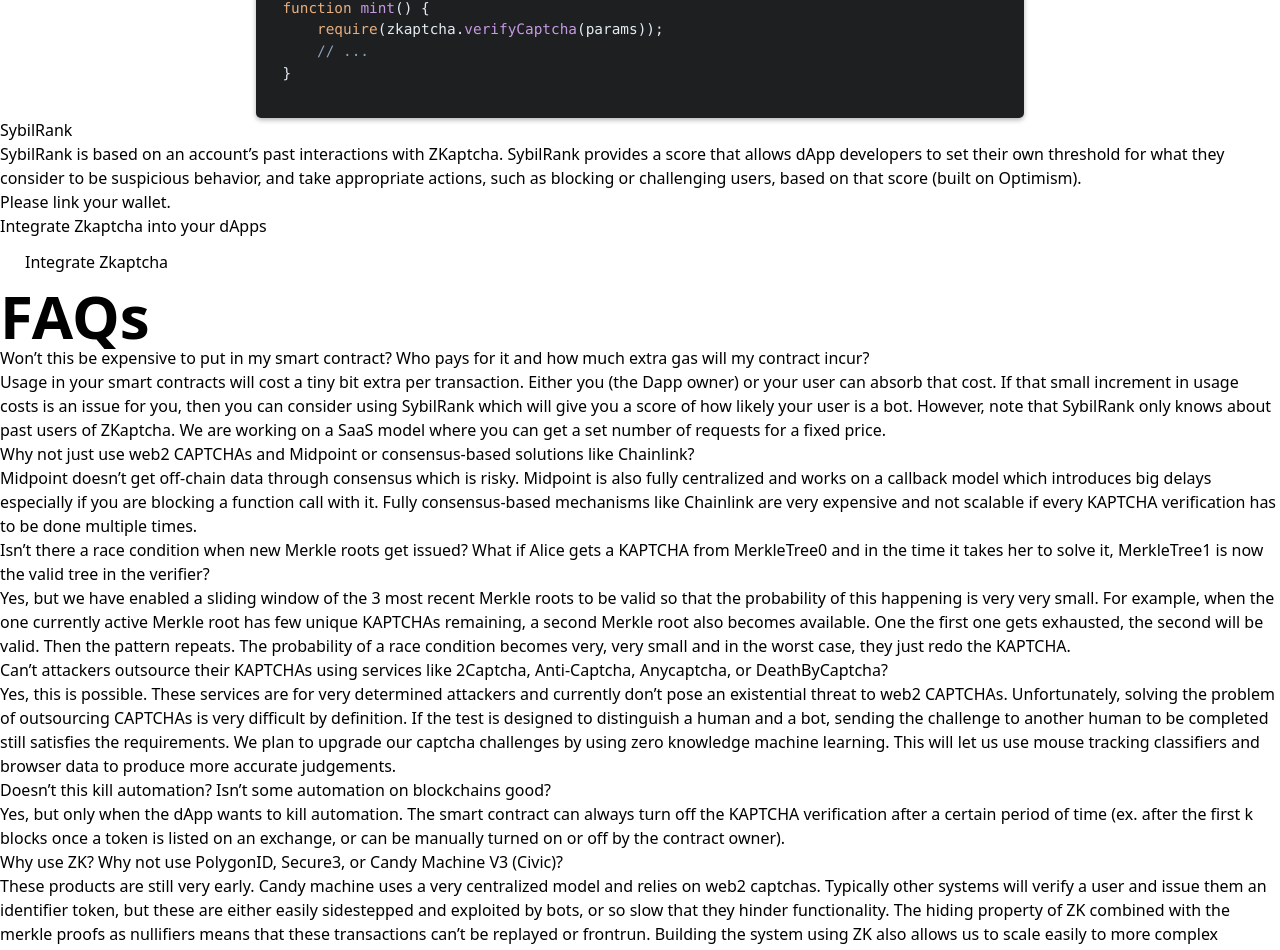
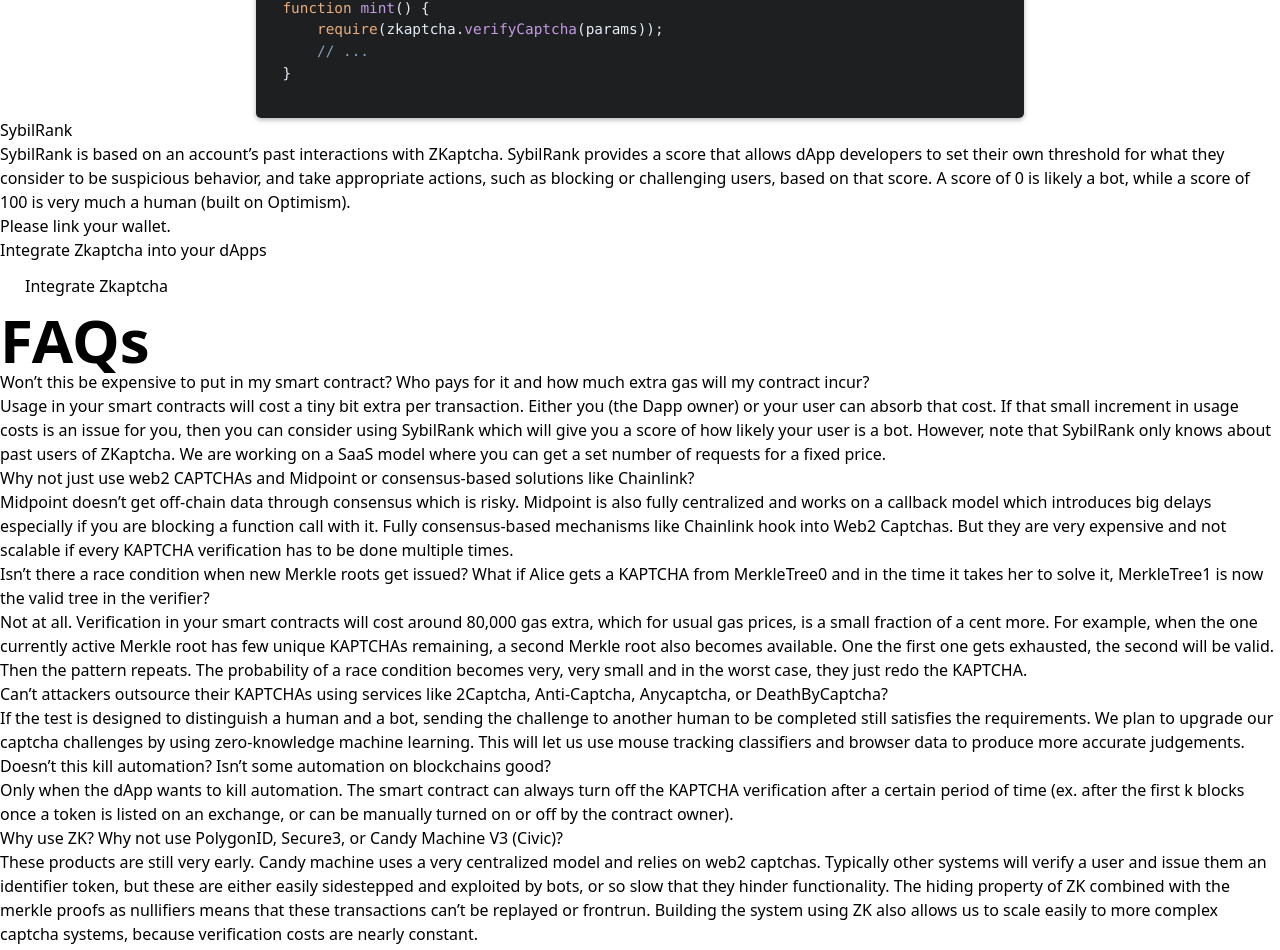
Before and after one commit to magidandrew/zkaptchaxyz, a React (Vite) app: page /Developers in a window 1280 px wide. Shown: the part 1514-2464 px from the top of the page. Built offline with nearby package versions, Linux system fonts and the light colour scheme.

Commit message:
faq edits + userhero import conflict

```diff
--- a/src/partials/DeveloperHero.jsx
+++ b/src/partials/DeveloperHero.jsx
@@ -46,7 +46,7 @@
                             Easy Integration and <br></br>Anti-Bot Reputation.
                         </h1>
                         <p className="text-xl text-slate-400 mb-10" data-aos="fade-up" data-aos-delay="100">
-                            Add our interface to your smart contract to use the ZKaptcha verifier (deployed on Scroll).
+                        Add a 4 line interface and a single require statement to use ZKaptcha in your smart contracts (deployed on Scroll).
                         </p>
                     </div>
 
@@ -63,7 +63,9 @@
                     SybilRank
                 </h1>
                 <p className="text-xl text-slate-400 mb-10" data-aos="fade-up" data-aos-delay="100">
-                    SybilRank is based on an account’s past interactions with ZKaptcha. SybilRank provides a score that allows dApp developers to set their own threshold for what they consider to be suspicious behavior, and take appropriate actions, such as blocking or challenging users, based on that score
+                    SybilRank is based on an account’s past interactions with ZKaptcha.
+                    SybilRank provides a score that allows dApp developers to set their own threshold for what they consider to be suspicious behavior,
+                    and take appropriate actions, such as blocking or challenging users, based on that score. A score of 0 is likely a bot, while a score of 100 is very much a human
                     (built on Optimism).
                 </p>
             </div>
--- a/src/partials/Faqs.jsx
+++ b/src/partials/Faqs.jsx
@@ -25,14 +25,15 @@
               <div className="space-y-2">
                 <h4 className="text-xl font-hkgrotesk font-medium">Why not just use web2 CAPTCHAs and Midpoint or consensus-based solutions like Chainlink?</h4>
                 <p className="text-slate-500">
-                Midpoint doesn’t get off-chain data through consensus which is risky. Midpoint is also fully centralized and works on a callback model which introduces big delays especially if you are blocking a function call with it. Fully consensus-based mechanisms like Chainlink are very expensive and not scalable if every KAPTCHA verification has to be done multiple times.
+                Midpoint doesn’t get off-chain data through consensus which is risky. Midpoint is also fully centralized and works on a callback model which introduces big delays especially if you are blocking a function call with it.
+                Fully consensus-based mechanisms like Chainlink hook into Web2 Captchas. But they are very expensive and not scalable if every KAPTCHA verification has to be done multiple times.
                 </p>
               </div>
               {/* Item */}
               <div className="space-y-2">
                 <h4 className="text-xl font-hkgrotesk font-medium">Isn’t there a race condition when new Merkle roots get issued? What if Alice gets a KAPTCHA from MerkleTree0 and in the time it takes her to solve it, MerkleTree1 is now the valid tree in the verifier?</h4>
                 <p className="text-slate-500">
-                Yes, but we have enabled a sliding window of the 3 most recent Merkle roots to be valid so that the probability of this happening is very very small. For example, when the one currently active Merkle root has few unique KAPTCHAs remaining, a second Merkle root also becomes available. One the first one gets exhausted, the second will be valid. Then the pattern repeats. The probability of a race condition becomes very, very small and in the worst case, they just redo the KAPTCHA.
+                Not at all. Verification in your smart contracts will cost around 80,000 gas extra, which for usual gas prices, is a small fraction of a cent more. For example, when the one currently active Merkle root has few unique KAPTCHAs remaining, a second Merkle root also becomes available. One the first one gets exhausted, the second will be valid. Then the pattern repeats. The probability of a race condition becomes very, very small and in the worst case, they just redo the KAPTCHA.
                 </p>
               </div>
             </div>
@@ -42,14 +43,13 @@
               <div className="space-y-2">
                 <h4 className="text-xl font-hkgrotesk font-medium"> Can’t attackers outsource their KAPTCHAs using services like 2Captcha, Anti-Captcha, Anycaptcha, or DeathByCaptcha?</h4>
                 <p className="text-slate-500">
-                Yes, this is possible. These services are for very determined attackers and currently don’t pose an existential threat to web2 CAPTCHAs. Unfortunately, solving the problem of outsourcing CAPTCHAs is very difficult by definition. If the test is designed to distinguish a human and a bot, sending the challenge to another human to be completed still satisfies the requirements. We plan to upgrade our captcha challenges by using zero knowledge machine learning. This will let us use mouse tracking classifiers and browser data to produce more accurate judgements.
-                </p>
+                If the test is designed to distinguish a human and a bot, sending the challenge to another human to be completed still satisfies the requirements. We plan to upgrade our captcha challenges by using zero-knowledge machine learning. This will let us use mouse tracking classifiers and browser data to produce more accurate judgements.</p>
               </div>
               {/* Item */}
               <div className="space-y-2">
                 <h4 className="text-xl font-hkgrotesk font-medium"> Doesn’t this kill automation? Isn’t some automation on blockchains good?</h4>
                 <p className="text-slate-500">
-                Yes, but only when the dApp wants to kill automation. The smart contract can always turn off the KAPTCHA verification after a certain period of time (ex. after the first k blocks once a token is listed on an exchange, or can be manually turned on or off by the contract owner).
+                Only when the dApp wants to kill automation. The smart contract can always turn off the KAPTCHA verification after a certain period of time (ex. after the first k blocks once a token is listed on an exchange, or can be manually turned on or off by the contract owner).
                 </p>
                 </div>
               {/* Item */}
--- a/src/partials/UserHero.jsx
+++ b/src/partials/UserHero.jsx
@@ -9,7 +9,7 @@
 import TerminalWindow from '../utils/TerminalWindow';
 const codeString = "// implement ZKaptcha anti-bot in your smart contract\nzkaptcha = ZKaptchaInterface.at(\"0cnkjrng30tgn\"); \nfunction mint() {\n\tassert(verify.verifyCaptcha(params)); \n\t// ...\n}";
 import Web3 from 'web3';
-import captchacollection from "../CaptchaCollection.json";
+import captchacollection from "../captchacollection.json";
 import { WalletProvider, useWallet } from "../utils/WalletContext";
 import { Fragment } from 'react';
 import Features from './Features';
```
